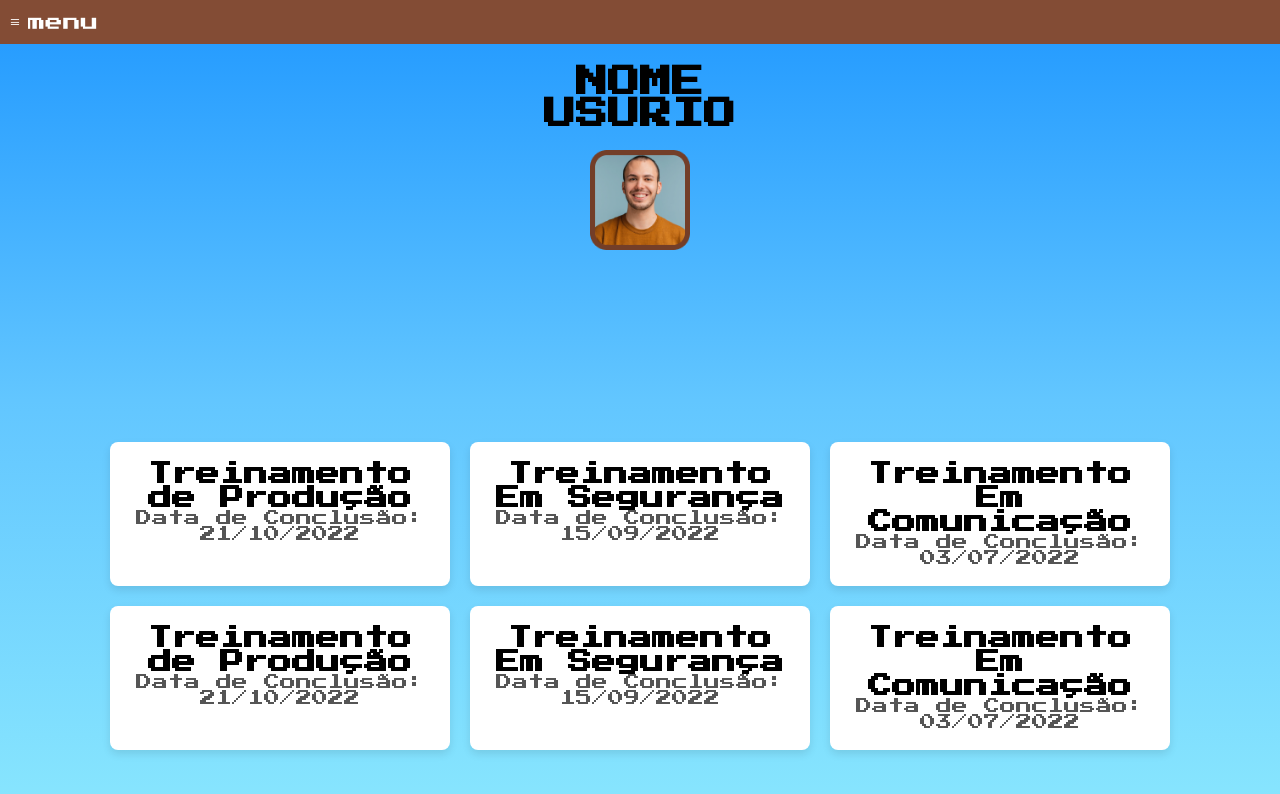
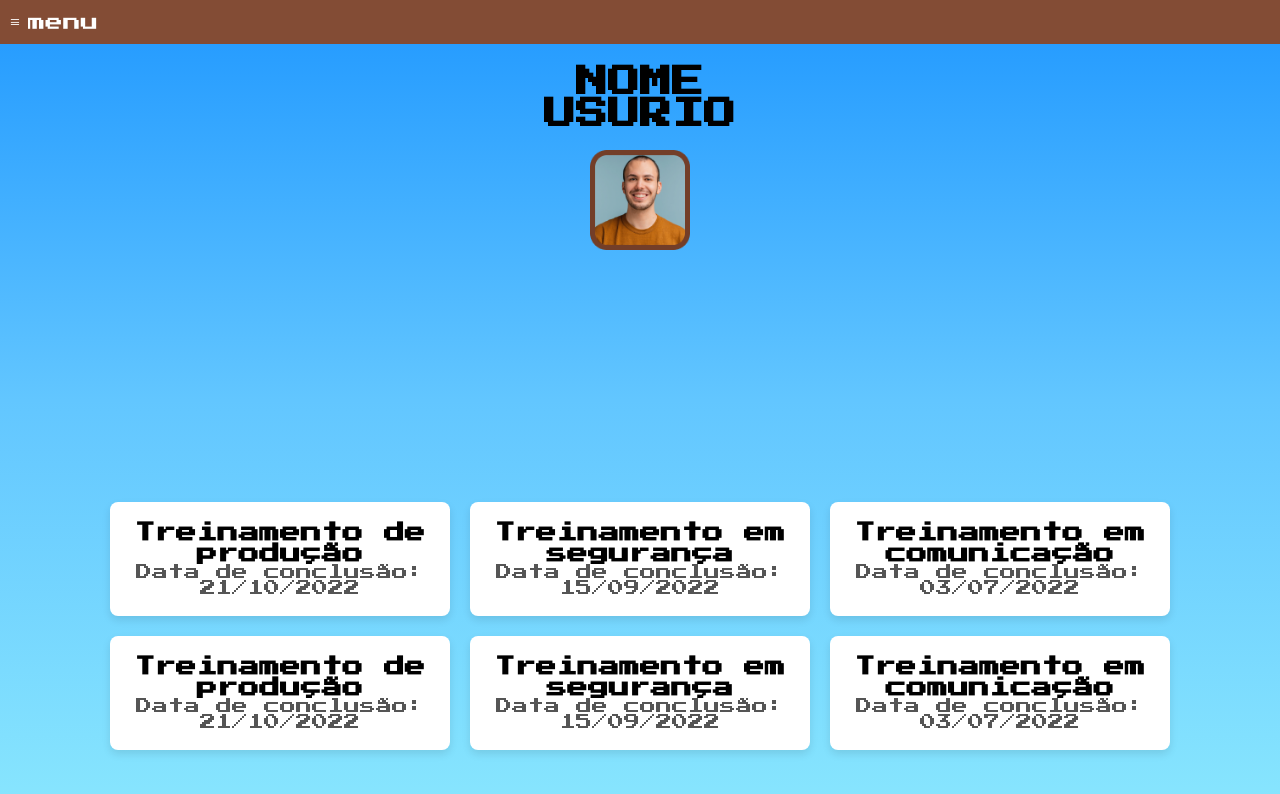
Before and after one commit to GaSoncin/training-app, a React (Vite) app: page /trainings in a window 1280 px wide. Shown: the top 794 px of the page. Built offline with nearby package versions, Linux system fonts and the light colour scheme.

Commit message:
updating commit

```diff
--- a/src/components/TrainingCard/TrainingCard.css
+++ b/src/components/TrainingCard/TrainingCard.css
@@ -10,6 +10,8 @@
 
 .training-card h2 {
   margin-top: 0;
+  color: #000;
+  font-size: 1.3em;
 }
 
 .training-card p {
--- a/src/components/TrainingCard/TrainingCard.tsx
+++ b/src/components/TrainingCard/TrainingCard.tsx
@@ -10,7 +10,7 @@ const TrainingCard: React.FC<TrainingCardProps> = ({ title, date }) => {
   return (
     <div className="training-card">
       <h2>{title}</h2>
-      <p>Data de Conclusão: {date}</p>
+      <p>Data de conclusão: {date}</p>
     </div>
   );
 };
--- a/src/components/TrainingList/TrainingList.css
+++ b/src/components/TrainingList/TrainingList.css
@@ -4,7 +4,3 @@
   justify-content: center;
   padding: 20px;
 }
-
-trainings {
-  background: #000;
-}
--- a/src/components/TrainingList/TrainingList.tsx
+++ b/src/components/TrainingList/TrainingList.tsx
@@ -4,12 +4,12 @@ import "./TrainingList.css";
 
 const trainings = [
 
-  { title: "Treinamento de Produção", date: "21/10/2022" },
-  { title: "Treinamento Em Segurança", date: "15/09/2022" },
-  { title: "Treinamento Em Comunicação", date: "03/07/2022" },
-  { title: "Treinamento de Produção", date: "21/10/2022" },
-  { title: "Treinamento Em Segurança", date: "15/09/2022" },
-  { title: "Treinamento Em Comunicação", date: "03/07/2022" },
+  { title: "Treinamento de produção", date: "21/10/2022" },
+  { title: "Treinamento em segurança", date: "15/09/2022" },
+  { title: "Treinamento em comunicação", date: "03/07/2022" },
+  { title: "Treinamento de produção", date: "21/10/2022" },
+  { title: "Treinamento em segurança", date: "15/09/2022" },
+  { title: "Treinamento em comunicação", date: "03/07/2022" },
 ];
 
 const TrainingList: React.FC = () => {
```
